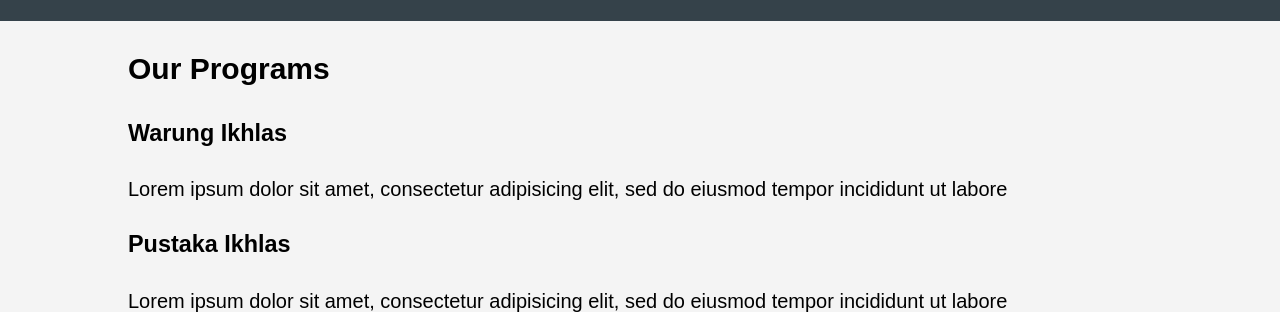
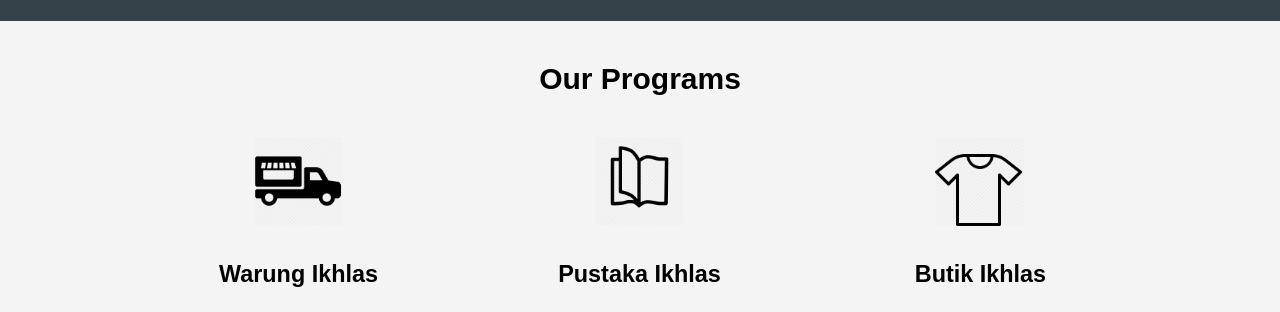
Before and after one commit to alrafi/therabbani, a plain HTML site: page index.html in a window 1280 px wide. Shown: the part 646-958 px from the top of the page. Drawn offline with Linux system fonts and the light colour scheme.

Commit message:
styling boxes css

```diff
--- a/css/style.css
+++ b/css/style.css
@@ -102,3 +102,24 @@ header a:hover {
 #socmed li img {
 	width: 90px;
 }
+
+/* boxes */
+#boxes {
+	margin-top: 10px;
+}
+
+#boxes h1 {
+	text-align: center;
+}
+
+#boxes .box {
+	float: left;
+	width: 33.3%;
+	padding: 10px;
+	text-align: center;
+	box-sizing: border-box;
+}
+
+#boxes .box img {
+	width: 90px;
+}
--- a/index.html
+++ b/index.html
@@ -42,16 +42,19 @@
 		<div class="container">
 			<h1>Our Programs</h1>
 			<div class="box">
+				<img src="img/warung.png">
 				<h3>Warung Ikhlas</h3>
 				<p>Lorem ipsum dolor sit amet, consectetur adipisicing elit, sed do eiusmod
 				tempor incididunt ut labore</p>
 			</div>
 			<div class="box">
+				<img src="img/pustaka.png">
 				<h3>Pustaka Ikhlas</h3>
 				<p>Lorem ipsum dolor sit amet, consectetur adipisicing elit, sed do eiusmod
 				tempor incididunt ut labore</p>
 			</div>
 			<div class="box">
+				<img src="img/butik.png">
 				<h3>Butik Ikhlas</h3>
 				<p>Lorem ipsum dolor sit amet, consectetur adipisicing elit, sed do eiusmod
 				tempor incididunt ut labore</p>
```
Also changed, not shown: img/butik.png (added), img/pustaka.png (added), img/warung.png (added).
